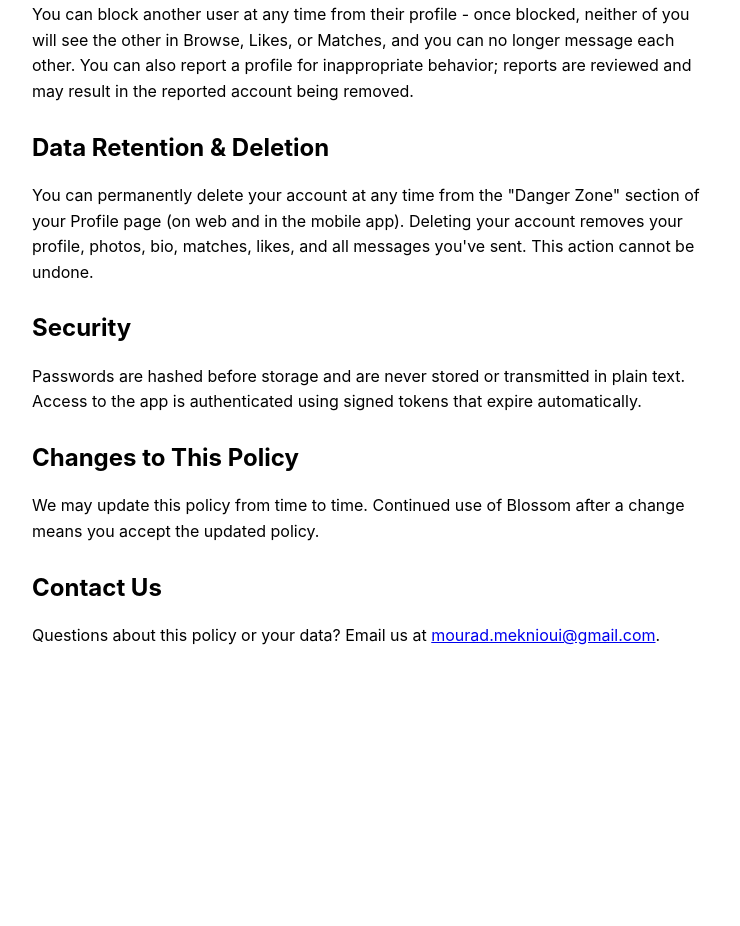
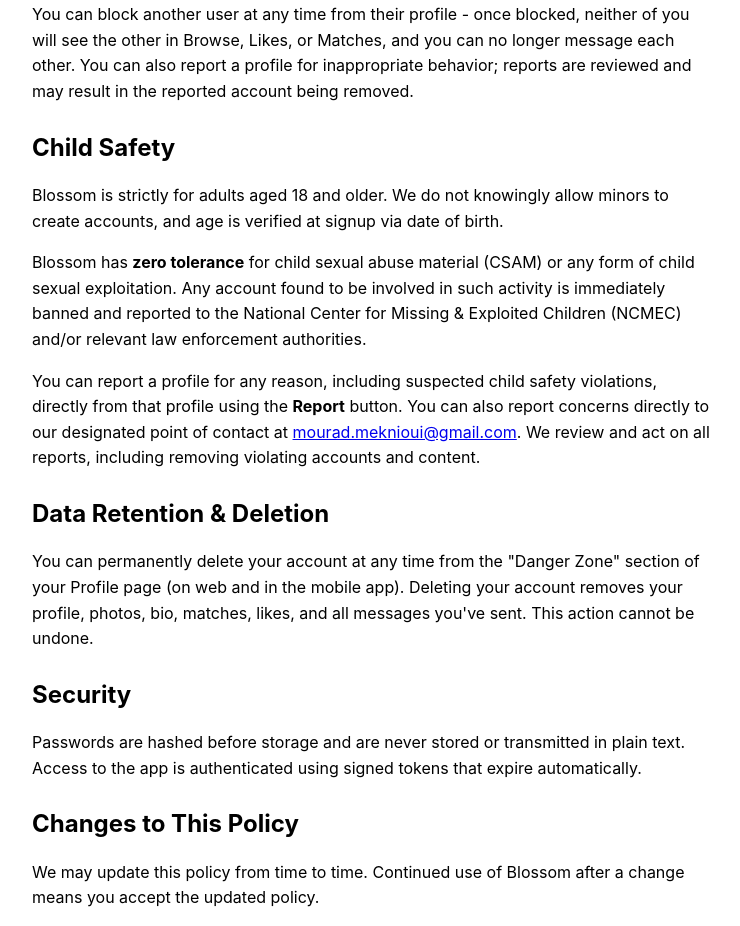
Before and after one commit to MouradMek-code/Blossom_react_web, a React (Create React App) app in the folder Blossom_React_web/: page /privacy-policy in a window 1280 px wide. Shown: the part 1440-2366 px from the top of the page, without its empty margins (268-1008 px from the left). Before the commit the page ends 2193 px from the top, so only its background shows below. Built offline with nearby package versions, Linux system fonts and the light colour scheme; no server answers.

Commit message:
Add Child Safety section to privacy policy for Play Store CSAE compliance

```diff
--- a/Blossom_React_web/src/pages/PrivacyPolicy.jsx
+++ b/Blossom_React_web/src/pages/PrivacyPolicy.jsx
@@ -62,6 +62,33 @@
         </section>
 
         <section style={sectionStyle}>
+          <h2 style={headingStyle}>Child Safety</h2>
+          <p>
+            Blossom is strictly for adults aged 18 and older. We do not knowingly
+            allow minors to create accounts, and age is verified at signup via
+            date of birth.
+          </p>
+          <p>
+            Blossom has <b>zero tolerance</b> for child sexual abuse material
+            (CSAM) or any form of child sexual exploitation. Any account found
+            to be involved in such activity is immediately banned and reported
+            to the National Center for Missing &amp; Exploited Children (NCMEC)
+            and/or relevant law enforcement authorities.
+          </p>
+          <p>
+            You can report a profile for any reason, including suspected child
+            safety violations, directly from that profile using the{" "}
+            <b>Report</b> button. You can also report concerns directly to our
+            designated point of contact at{" "}
+            <a href="mailto:mourad.meknioui@gmail.com?subject=Child%20Safety%20Report">
+              mourad.meknioui@gmail.com
+            </a>
+            . We review and act on all reports, including removing violating
+            accounts and content.
+          </p>
+        </section>
+
+        <section style={sectionStyle}>
           <h2 style={headingStyle}>Data Retention &amp; Deletion</h2>
           <p>
             You can permanently delete your account at any time from the
```
